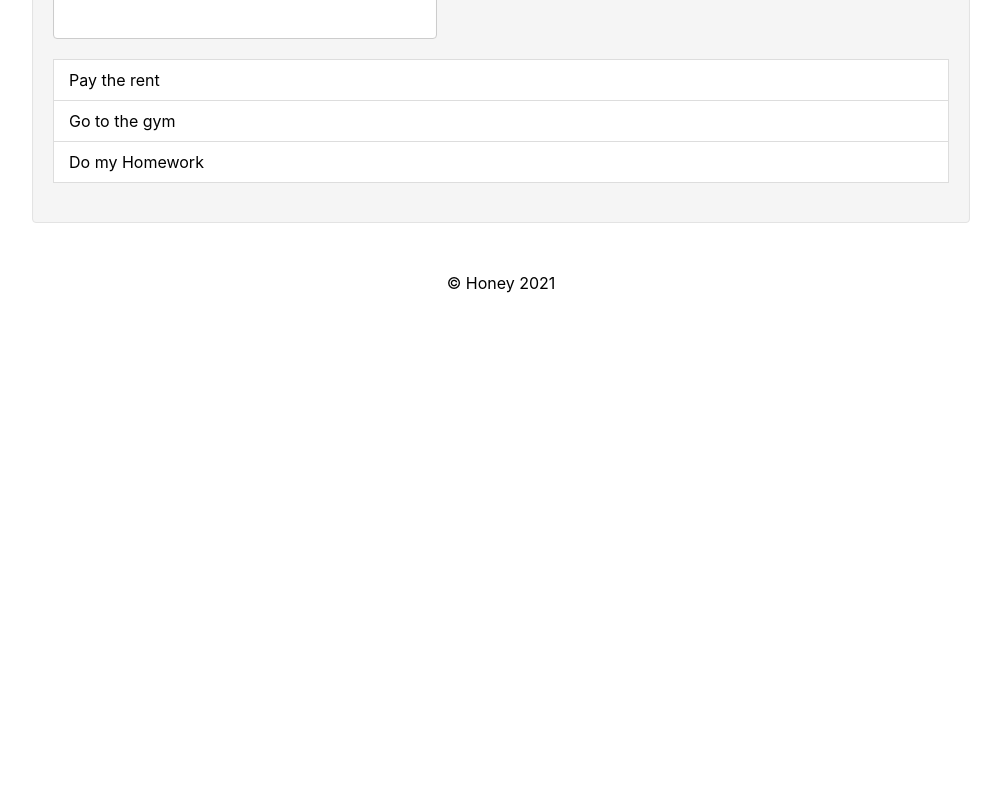
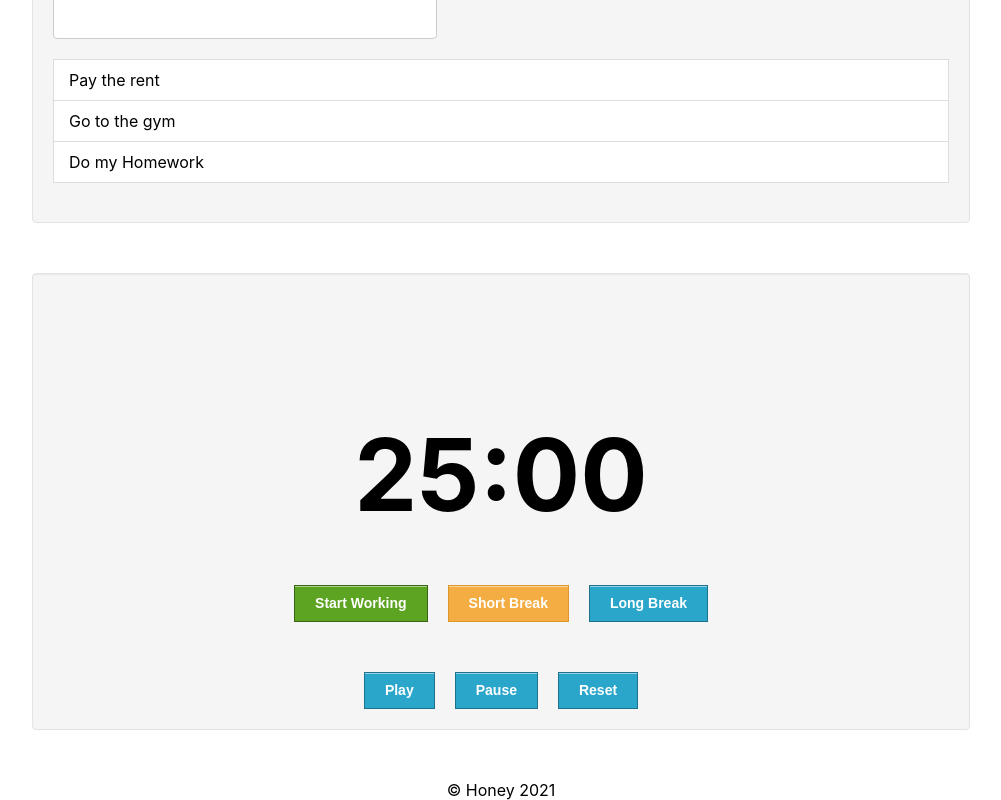
Before and after one commit to QuasarFlash/simple_react, a React (Create React App) app: page / in a window 1280 px wide. Shown: the part 998-1798 px from the top of the page, without its empty margins (139-1140 px from the left). Before the commit the page ends 1291 px from the top, so only its background shows below. Built offline with nearby package versions, Linux system fonts and the light colour scheme; the HTML template or start-up script is replaced by a standard one.

Commit message:
finished pomodoro timer

```diff
--- a/src/components/App.js
+++ b/src/components/App.js
@@ -1,7 +1,7 @@
-import logo from "../shared/images/logo.svg";
 import "./App.css";
 import Home from "./Home/Home";
 import Todo from './Todo/Todo'
+import Timer from './PomodoroTimer/Timer';
 import Header from "../shared/components/layout/Header";
 import Content from "../shared/components/layout/Content";
 import Footer from "../shared/components/layout/Footer";
@@ -12,6 +12,7 @@ function App() {
       <Content>
         <Home></Home>
         <Todo></Todo>
+        <Timer></Timer>
       </Content>
       <Footer></Footer>
     </div>
--- /dev/null
+++ b/src/components/PomodoroTimer/Timer.css
@@ -0,0 +1,56 @@
+.Pomodoro {
+  background-color: #f5f5f5;
+  border-radius: 4px;
+  border: 1px solid #e3e3e3;
+  box-shadow: inset 0 1px 1px rgba(0, 0, 0, 0.05);
+  margin: 50px auto;
+  min-height: 20px;
+  padding: 20px;
+  text-align: center;
+  width: 70%;
+}
+.Pomodoro .timer {
+  font-size: 100px;
+  font-weight: bold;
+}
+.Pomodoro .alert {
+  font-size: 20px;
+  padding: 50px;
+  margin-bottom: 20px;
+}
+.Pomodoro .alert.work {
+  background: #5da423;
+}
+.Pomodoro .alert.shortBreak {
+  background: #f4ad42;
+}
+.Pomodoro .alert.longBreak {
+  background: #2ba6cb;
+}
+.Pomodoro .alert.buz {
+  background: #c60f13;
+}
+.Pomodoro button {
+  background: #2ba6cb;
+  border: 1px solid #1e728c;
+  box-shadow: 0 1px 0 rgba(255, 255, 255, 0.5) inset;
+  color: white;
+  cursor: pointer;
+  display: inline-block;
+  font-size: 14px;
+  font-weight: bold;
+  line-height: 1;
+  margin: 50px 10px 0px 10px;
+  padding: 10px 20px 11px;
+  position: relative;
+  text-align: center;
+  text-decoration: none;
+}
+.Pomodoro button.start {
+  background-color: #5da423;
+  border: 1px solid #396516;
+}
+.Pomodoro button.short {
+  background-color: #f4ad42;
+  border: 1px solid #dd962a;
+}
--- /dev/null
+++ b/src/components/PomodoroTimer/Timer.js
@@ -0,0 +1,118 @@
+import React, { Component } from "react";
+import "./Timer.css";
+export default class Timer extends Component {
+  constructor() {
+    super();
+    this.state = {
+      alert: {
+        type: "",
+        message: "",
+      },
+      time: 0,
+    };
+    this.times = {
+      defaultTime: 1500,
+      shortBreak: 300,
+      longBreak: 900,
+    };
+  }
+  componentDidMount() {
+    this.setDefaultTime();
+  }
+  setDefaultTime = () => {
+    this.setState({
+      time: this.times.defaultTime,
+    });
+  };
+  setTimeForWork = () => {
+    this.setState({
+      alert: { type: "work", message: "Working" },
+    });
+    return this.setTime(this.times.defaultTime);
+  };
+
+  setTimeForShortBreak = () => {
+    this.setState({
+      alert: {
+        type: "shortBreak",
+        message: "Taking a Short Break!",
+      },
+    });
+    return this.setTime(this.times.shortBreak);
+  };
+  setTimeForLongBreak = () => {
+    this.setState({
+      alert: {
+        type: "longBreak",
+        message: "Taking a Long Break!",
+      },
+    });
+    return this.setTime(this.times.longBreak);
+  };
+  setTime = (newTime) => {
+    this.restartInterval();
+    this.setState({ time: newTime });
+  };
+  restartInterval = () => {
+    clearInterval(this.interval);
+    this.interval = setInterval(this.countDown, 1000);
+  };
+  countDown = () => {
+    if (this.state.time === 0) {
+      this.setState({
+        alert: {
+          type: "Buzz",
+          message: "Buzzzzzzzzzzzz",
+        },
+      });
+    } else {
+      this.setState({
+        time: this.state.time - 1,
+      });
+    }
+  };
+  displayTimer(seconds) {
+    const m = Math.floor((seconds % 3600) / 60);
+    const s = Math.floor((seconds % 3600) % 60);
+    return `${m < 10 ? "0" : ""}${m}:${s < 10 ? "0" : ""}${s}`;
+  }
+  playTimer = () => {};
+  pauseTimer = () => {};
+  resetTimer = () => {};
+
+
+  render() {
+    const {
+      alert: { message, type },
+      time,
+    } = this.state;
+    return (
+      <div className="Pomodoro">
+        <div className={`alert ${type}`}>{message}</div>
+        <div className="timer">{this.displayTimer(time)}</div>
+        <div className="types">
+          <button className="start" onClick={this.setTimeForWork}>
+            Start Working
+          </button>
+          <button className="short" onClick={this.setTimeForShortBreak}>
+            Short Break
+          </button>
+          <button className="long" onClick={this.setTimeForLongBreak}>
+            Long Break
+          </button>
+        </div>
+        <div className="controls">
+          <button className="play" onClick={this.playTimer}>
+            Play
+          </button>
+          <button className="pause" onClick={this.pauseTimer}>
+            Pause
+          </button>
+          <button className="reset" onClick={this.resetTimer}>
+            Reset
+          </button>
+        </div>
+      </div>
+    );
+  }
+}
```
